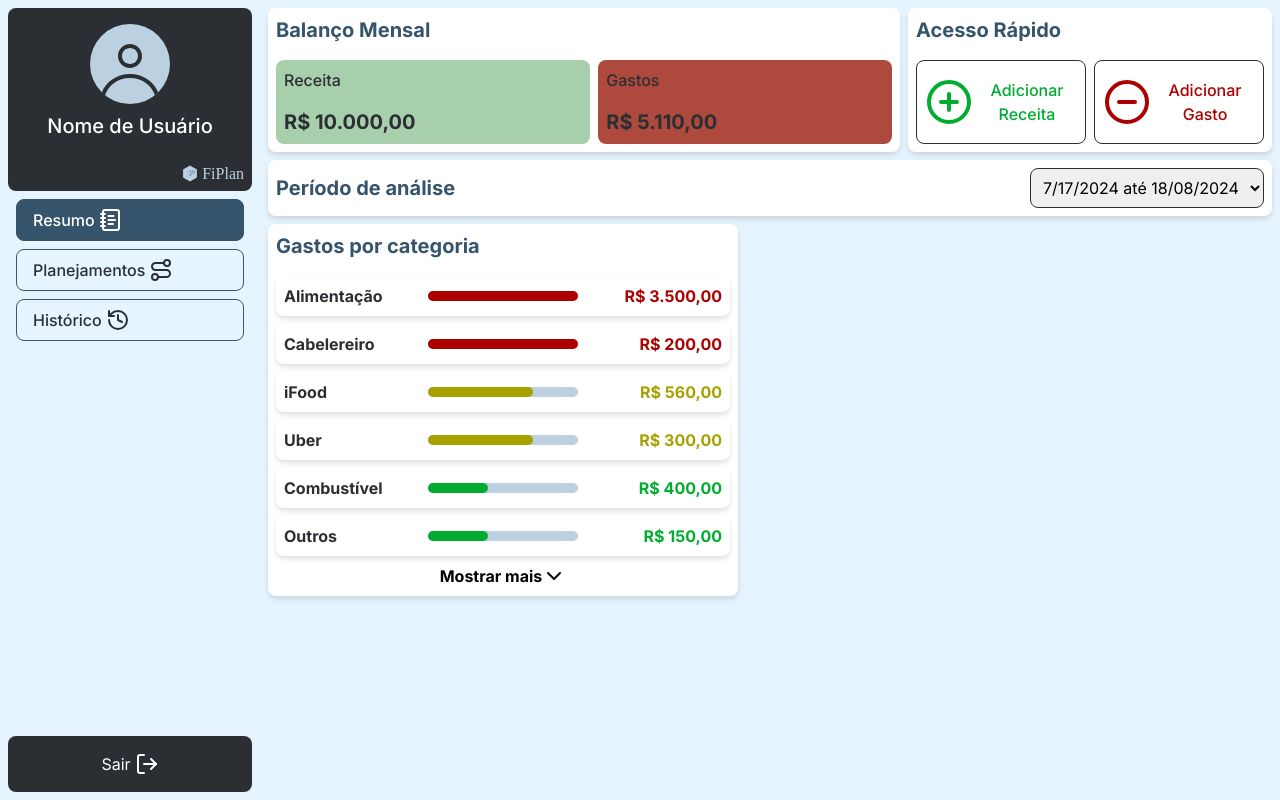
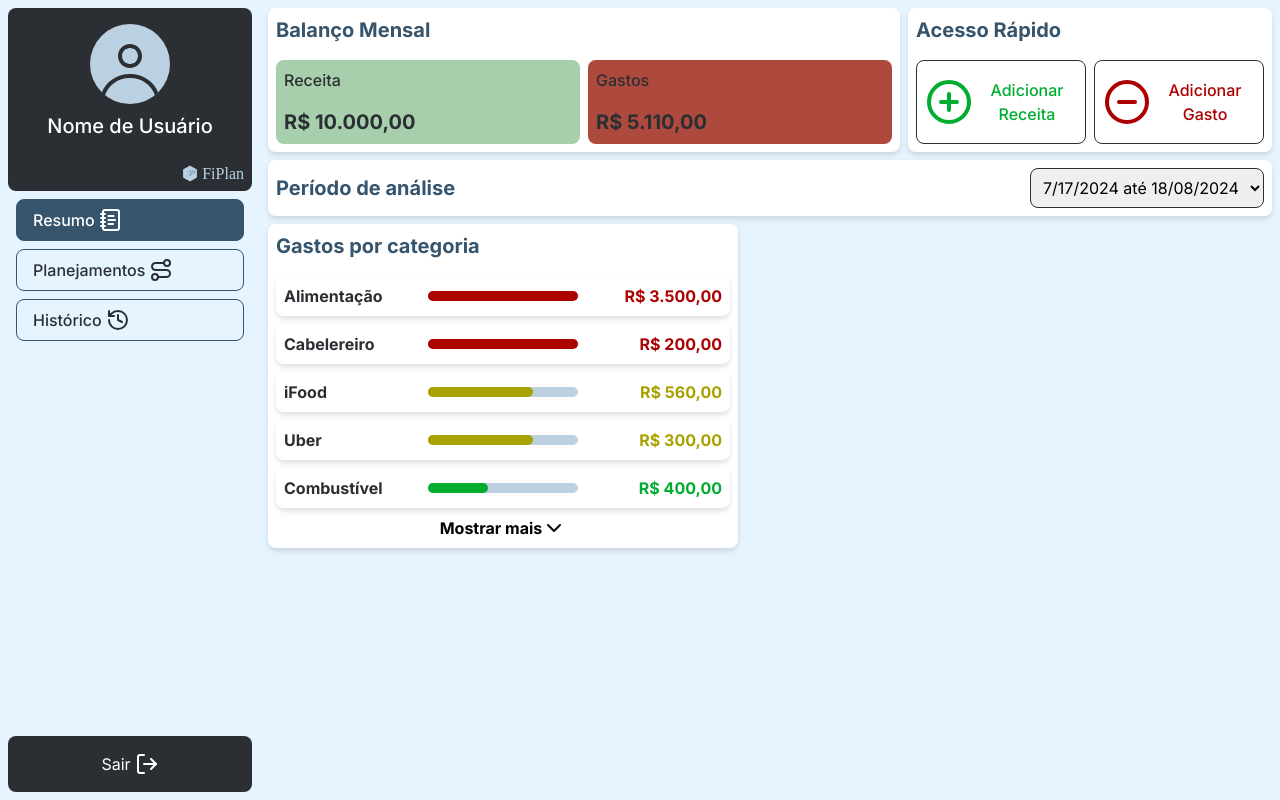
Before and after one commit to Aguiar-gabrielcosta/FiPlan_frontend, a Next.js app: page /resumo in a window 1280 px wide. Built offline with nearby package versions, Linux system fonts and the light colour scheme.

Commit message:
Ajuste de posições dos paineis no resumo

```diff
--- a/app/components/resumo/expensesList.tsx
+++ b/app/components/resumo/expensesList.tsx
@@ -62,7 +62,7 @@ export default async function ExpensesList({
 }: {
   showLess: boolean
 }) {
-  const filteredData = showLess ? data.slice(0, 6) : data
+  const filteredData = showLess ? data.slice(0, 5) : data
 
   return (
     <>
--- a/app/components/resumo/monthlyBalance.tsx
+++ b/app/components/resumo/monthlyBalance.tsx
@@ -12,13 +12,13 @@ export default async function MonthlyBalance() {
       <div className="flex gap-2">
         <div className="flex flex-grow flex-col gap-4 rounded-lg bg-dashboardGreen p-2">
           <h4 className="font-medium text-primaryDR">Receita</h4>
-          <p className="text-xl font-bold text-primaryDR">
+          <p className="w-40 text-xl font-bold text-primaryDR">
             {formatValue(data.receita)}
           </p>
         </div>
         <div className="flex flex-grow flex-col gap-4 rounded-lg bg-dashboardRed p-2">
           <h4 className="font-medium text-primaryDR">Gastos</h4>
-          <p className="text-xl font-bold text-primaryDR">
+          <p className="w-40 text-xl font-bold text-primaryDR">
             {formatValue(data.gastos)}
           </p>
         </div>
--- a/app/resumo/page.tsx
+++ b/app/resumo/page.tsx
@@ -7,13 +7,17 @@ import ExpensesByCategory from '../components/resumo/expensesByCategory'
 
 export default function Resumo() {
   return (
+    <div className="flex flex-col gap-2">
       <div className="grid grid-cols-[1fr_auto] gap-2">
         <Suspense fallback={<Loading />}>
           <MonthlyBalance />
         </Suspense>
         <FastActions />
         <PlanSelector />
+      </div>
+      <div className="flex flex-wrap gap-2">
         <ExpensesByCategory />
+      </div>
     </div>
   )
 }
```
Lines whose indentation alone changed are shown as unchanged.
